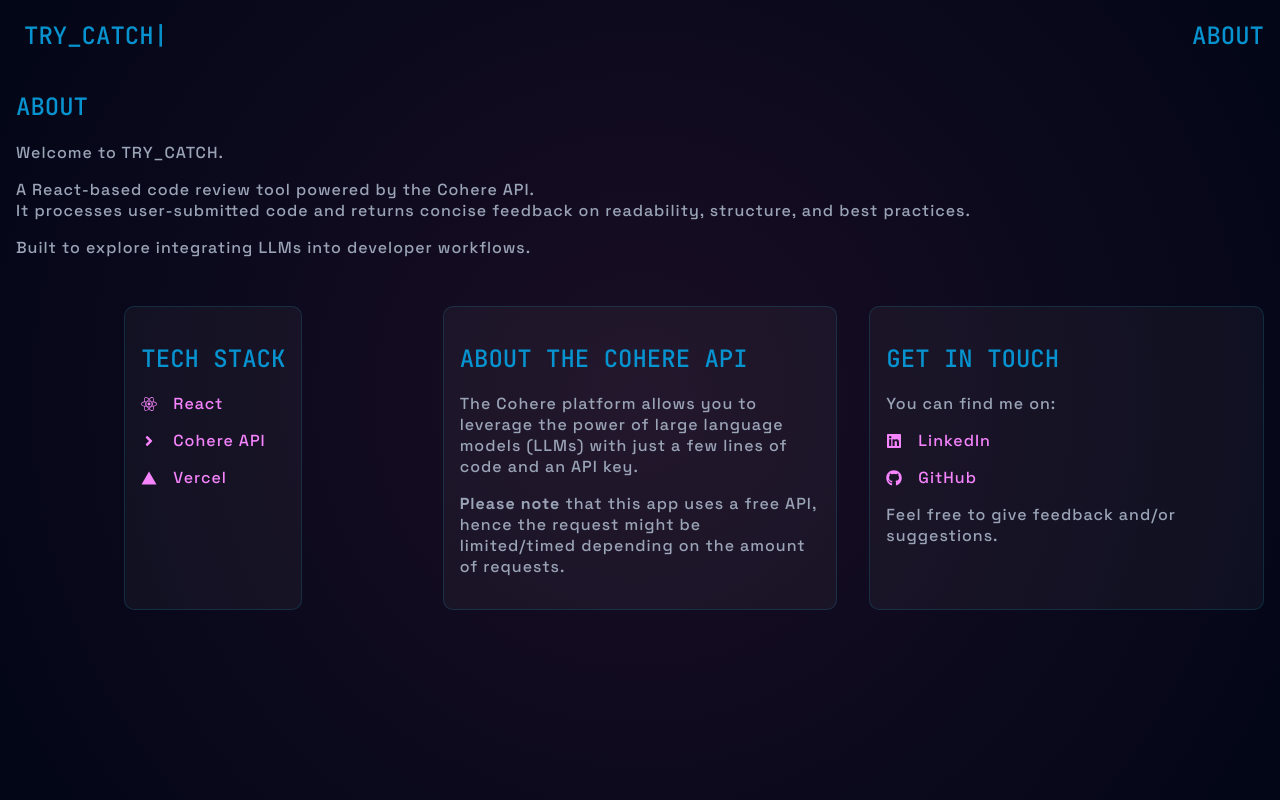
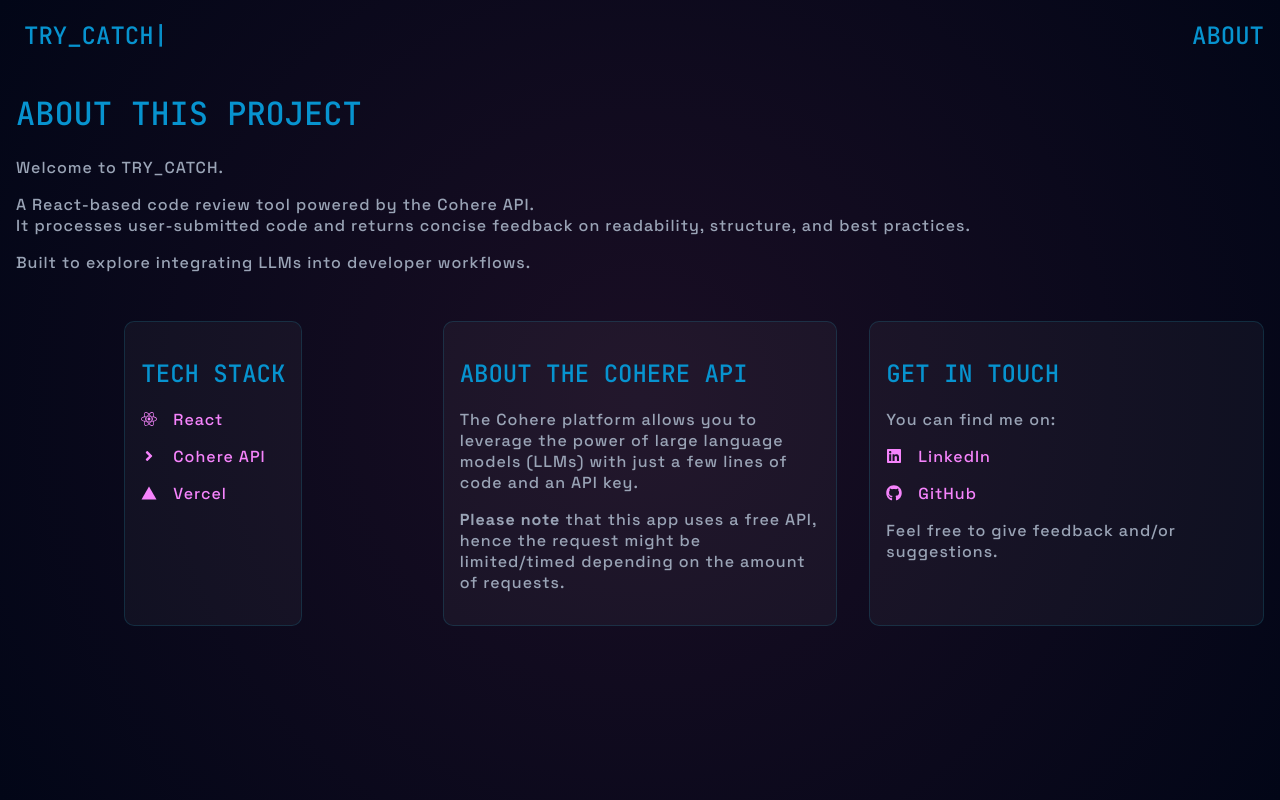
Before and after one commit to ivanaogrizovic/trycatch, a React (Create React App) app: page /about in a window 1280 px wide. Built offline with nearby package versions, Linux system fonts and the light colour scheme.

Commit message:
fix: minor accessibility issues

```diff
--- a/src/routes/about.jsx
+++ b/src/routes/about.jsx
@@ -3,7 +3,7 @@
 export default function About() {
   return (
     <main className="trycatch-about">
-      <h2>About</h2>
+      <h1>About this project</h1>
       <p>Welcome to TRY_CATCH.</p>
       <p>
         A React-based code review tool powered by the Cohere API.
```
